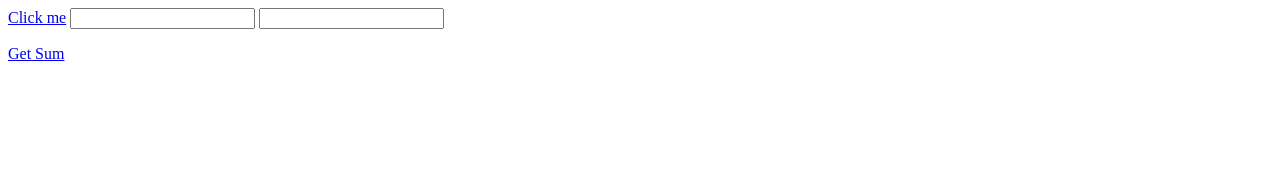
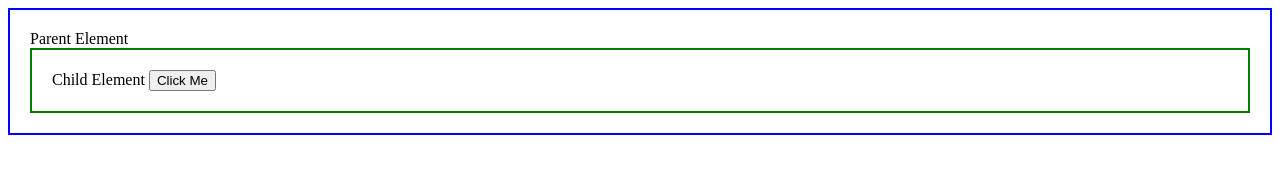
Before and after one commit to rayssssbush/kustareva_js, a plain HTML site: page index.html in a window 1280 px wide. Drawn offline with Linux system fonts and the light colour scheme.

Commit message:
Задания 415-430

```diff
--- a/index.html
+++ b/index.html
@@ -1,21 +1,29 @@
-<a href="https://example.com" id="link">Click me</a>
+<div id="parent" style="padding: 20px; border: 2px solid blue;">
+    Parent Element
+    <div id="child" style="padding: 20px; border: 2px solid green;">
+      Child Element
+      <button id="btn">Click Me</button>
+    </div>
+  </div>
 
-<input type="number" id="input1">
-<input type="number" id="input2">
-<p id="output"></p>
-<a href="#" id="sumLink">Get Sum</a>
+  <script>
+    document.getElementById('parent').addEventListener('click', function() {
+      console.log('Parent Clicked');
+    });
 
-<script>
-  let link = document.querySelector('#link');
-  link.addEventListener('click', function(event) {
-    event.preventDefault();
-    link.textContent += ' ' + link.href;
-  });
+    document.getElementById('child').addEventListener('click', function() {
+      console.log('Child Clicked');
+    });
 
-  let sumLink = document.querySelector('#sumLink');
-  sumLink.addEventListener('click', function(event) {
-    let num1 = parseFloat(document.querySelector('#input1').value);
-    let num2 = parseFloat(document.querySelector('#input2').value);
-    document.querySelector('#output').textContent = num1 + num2;
-  });
-</script>
+    document.getElementById('btn').addEventListener('click', function() {
+      console.log('Button Clicked');
+    });
+
+    document.getElementById('btn').addEventListener('focus', function() {
+      console.log('Button Focused');
+    });
+
+    document.getElementById('btn').addEventListener('blur', function() {
+      console.log('Button Blurred');
+    });
+  </script>
```
